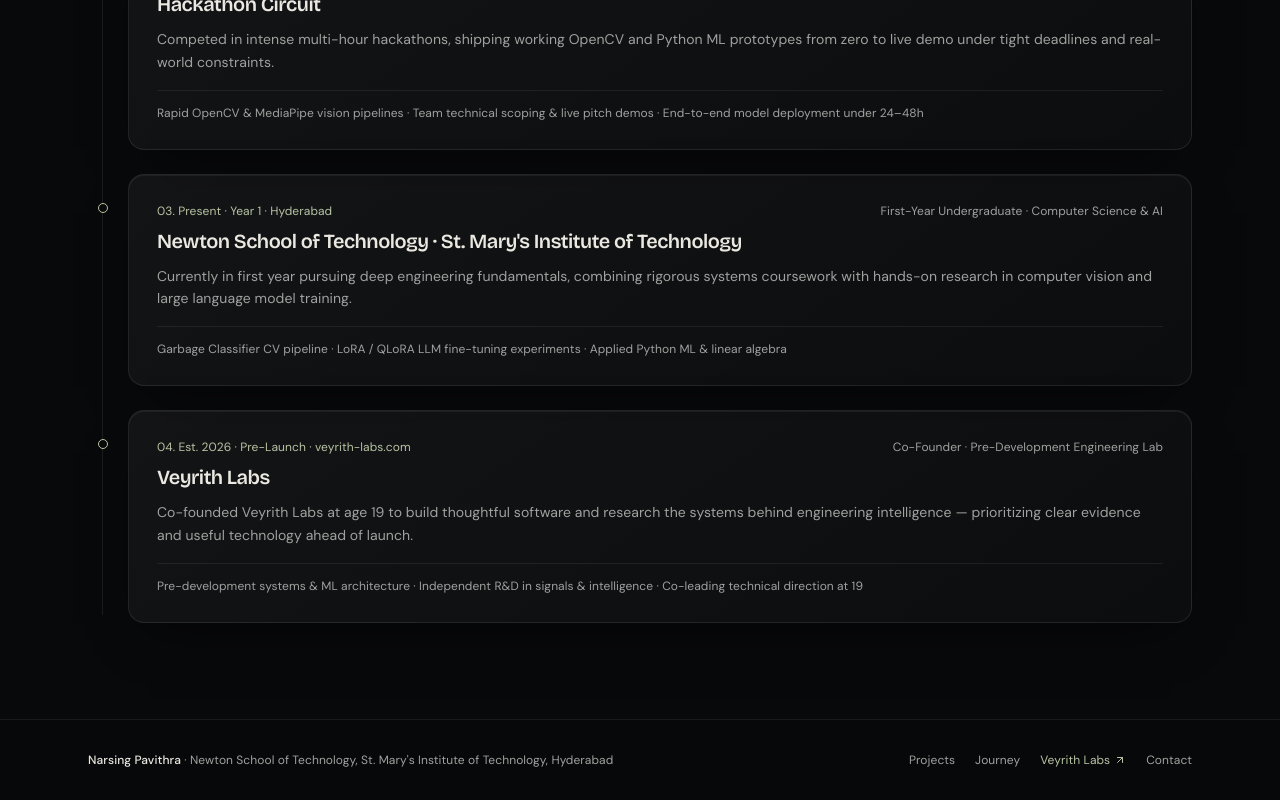
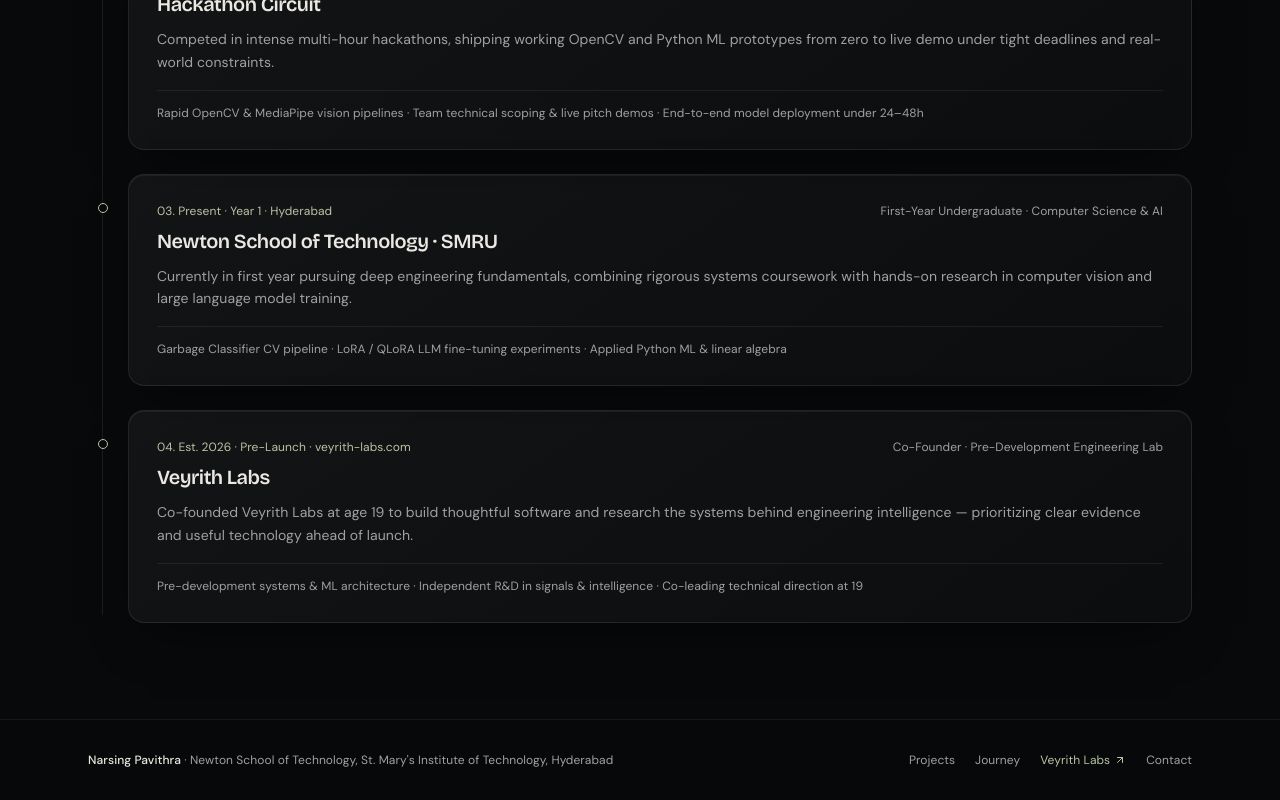
Before and after one commit to PAVITHRA-NARSING/my-portfolio, a React (Vite) app: page / in a window 1280 px wide. Shown: the part 4476-5276 px from the top of the page. Built offline with nearby package versions, Linux system fonts and the light colour scheme.

Commit message:
Update college name

```diff
--- a/src/data/portfolioData.ts
+++ b/src/data/portfolioData.ts
@@ -45,9 +45,9 @@ export const PROFILE = {
   age: 19,
   headline: 'Engineering visual intelligence and language systems.',
   subheadline:
-    'Python ML engineer, OpenCV developer, and LLM trainer studying at Newton School of Technology, St. Mary’s Institute of Technology, Hyderabad — and Co-Founder of Veyrith Labs.',
+    'Python ML engineer, OpenCV developer, and LLM trainer studying at Newton School of Technology · SMRU, Hyderabad — and Co-Founder of Veyrith Labs.',
   location: 'Hyderabad, India',
-  college: "Newton School of Technology · St. Mary's Institute of Technology",
+  college: "Newton School of Technology · SMRU",
   school: 'Kendriya Vidyalaya',
   venture: {
     name: 'Veyrith Labs',
@@ -264,7 +264,7 @@ export const JOURNEY_MILESTONES: JourneyMilestone[] = [
   {
     index: '03',
     period: 'Present · Year 1',
-    institution: "Newton School of Technology · St. Mary's Institute of Technology",
+    institution: "Newton School of Technology · SMRU",
     location: 'Hyderabad',
     role: 'First-Year Undergraduate · Computer Science & AI',
     description:
```
